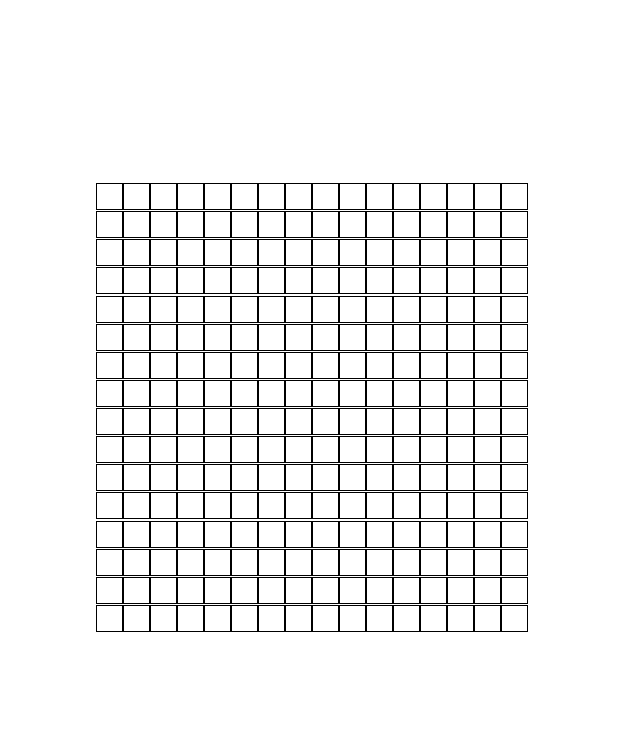
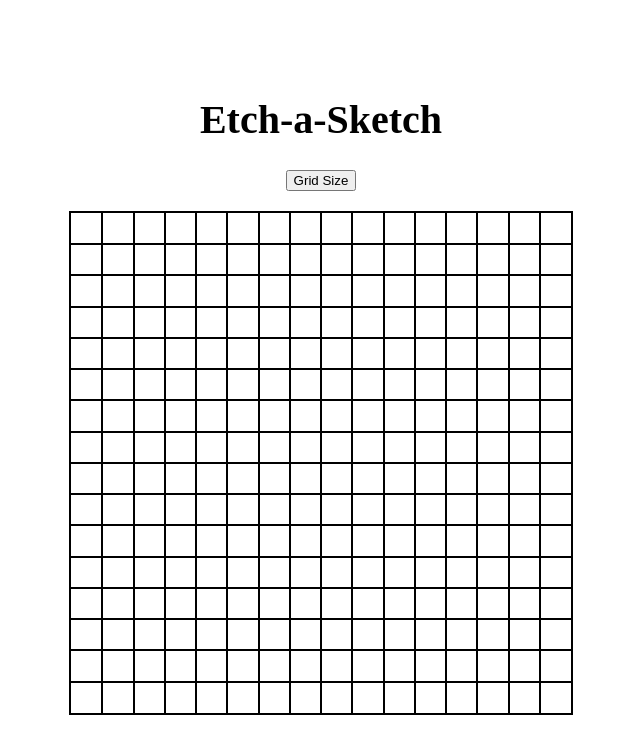
Before and after one commit to JoeyCorbett/Etch-a-Sketch, a plain HTML site: page index.html in a window 1280 px wide. Shown: the whole page, without its empty margins (319-959 px from the left). Drawn offline with Linux system fonts and the light colour scheme.

Commit message:
Add ability to change grid size with button
Divided container size by size of graph to obtain box size. This makes any graph size fit in the 500x500px container div

```diff
--- a/index.html
+++ b/index.html
@@ -9,8 +9,10 @@
 </head>
 <body>
     <div class="main-container">
+        <h1 class="header">Etch-a-Sketch</h1>
+        <button class="gridBtn">Grid Size</button>
         <div class="grid-container">
-
+            <!--Grid-->
         </div>
     </div>
 </body>
--- a/script.js
+++ b/script.js
@@ -1,20 +1,42 @@
 const container = document.querySelector(".grid-container");
+const gridBtn = document.querySelector(".gridBtn");
 
-for (let i = 0; i < 16; i++) {
-    for (let i = 0; i < 16; i++) {
+let gridSize = 16;
+
+function createGrid(size) {
+    let boxSize = 500 / size;
+    for (let i = 0; i < size * size; i++) {
         let div = document.createElement("div");
-        div.style.border = "1px solid black";
-        div.style.width = "25px";
-        div.style.height = "25px";
+        div.style.outline = "1px solid black";
+        div.style.height = `${boxSize}px`;
+        div.style.width = `${boxSize}px`;
         div.classList.add("box")
         container.appendChild(div);
     }
+    boxes = document.querySelectorAll(".box");
+
+    boxes.forEach((box) => {
+        box.addEventListener("mouseenter", () => {
+            box.style.backgroundColor = "black";
+        });
+    });
 }
 
-const boxes = document.querySelectorAll(".box");
+let boxes = document.querySelectorAll(".box");
 
-boxes.forEach((box) => {
-    box.addEventListener("mouseenter", () => {
-        box.style.backgroundColor = "black";
-    });
+createGrid(gridSize);
+
+gridBtn.addEventListener("click", () => {
+    let gridSize = prompt("Enter Grid Size: ");
+    if (gridSize > 100) {
+        alert("Maximum Size 100");
+    } else if (isNaN(gridSize)) {
+        alert("Must be a positive number")
+    }
+    else {
+        while (container.hasChildNodes()) {
+            container.removeChild(container.firstChild);
+        }
+        createGrid(gridSize);
+    }
 });
--- a/styles.css
+++ b/styles.css
@@ -2,12 +2,22 @@
     display: flex;
     justify-content: center;
     align-items: center;
-    height: 100vh;
+    height: 96vh;
+    flex-direction: column;
 }
 
 .grid-container {
     display: flex;
     flex-wrap: wrap;
-    height: 450px;
-    width: 450px;
+    height: 500px;
+    width: 500px;
+    border: 2px solid black;
 }
+
+.header {
+    font-size: 40px;
+}
+
+.gridBtn {
+    margin-bottom: 20px;
+}
```
